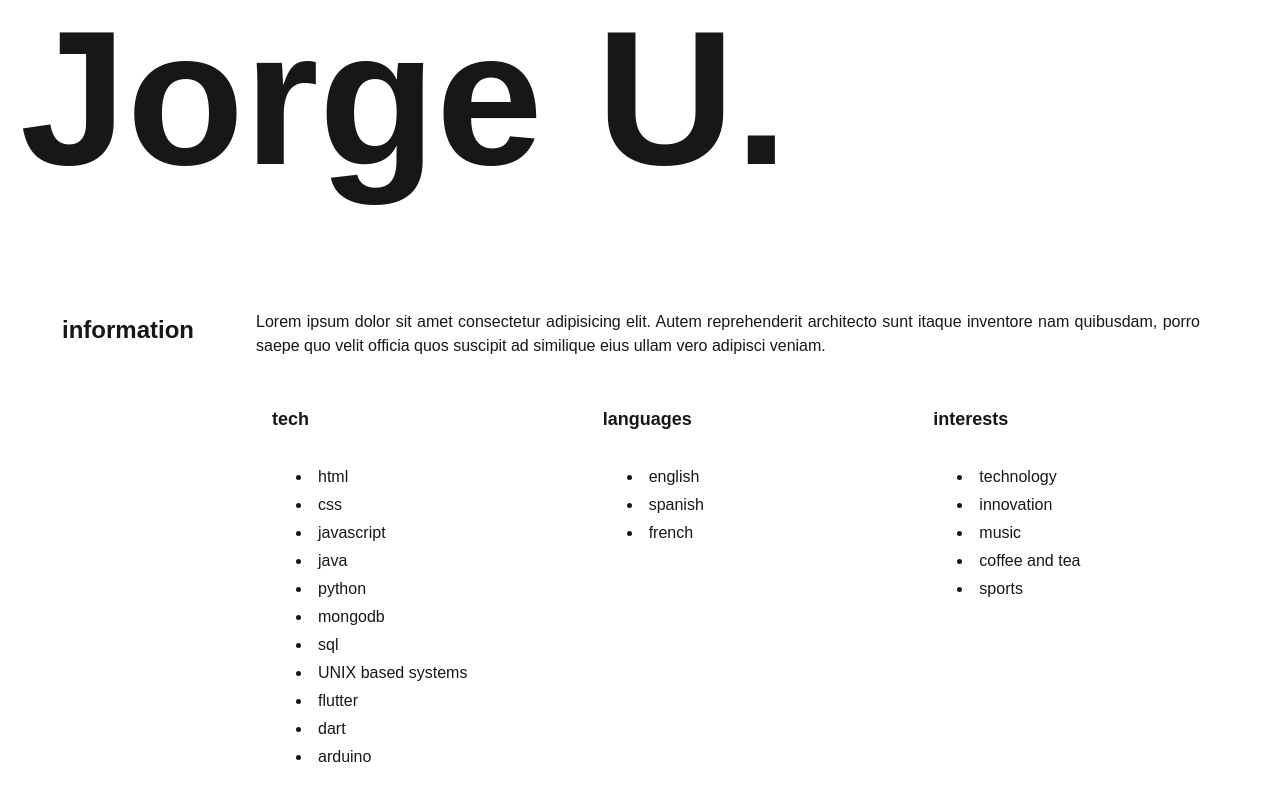
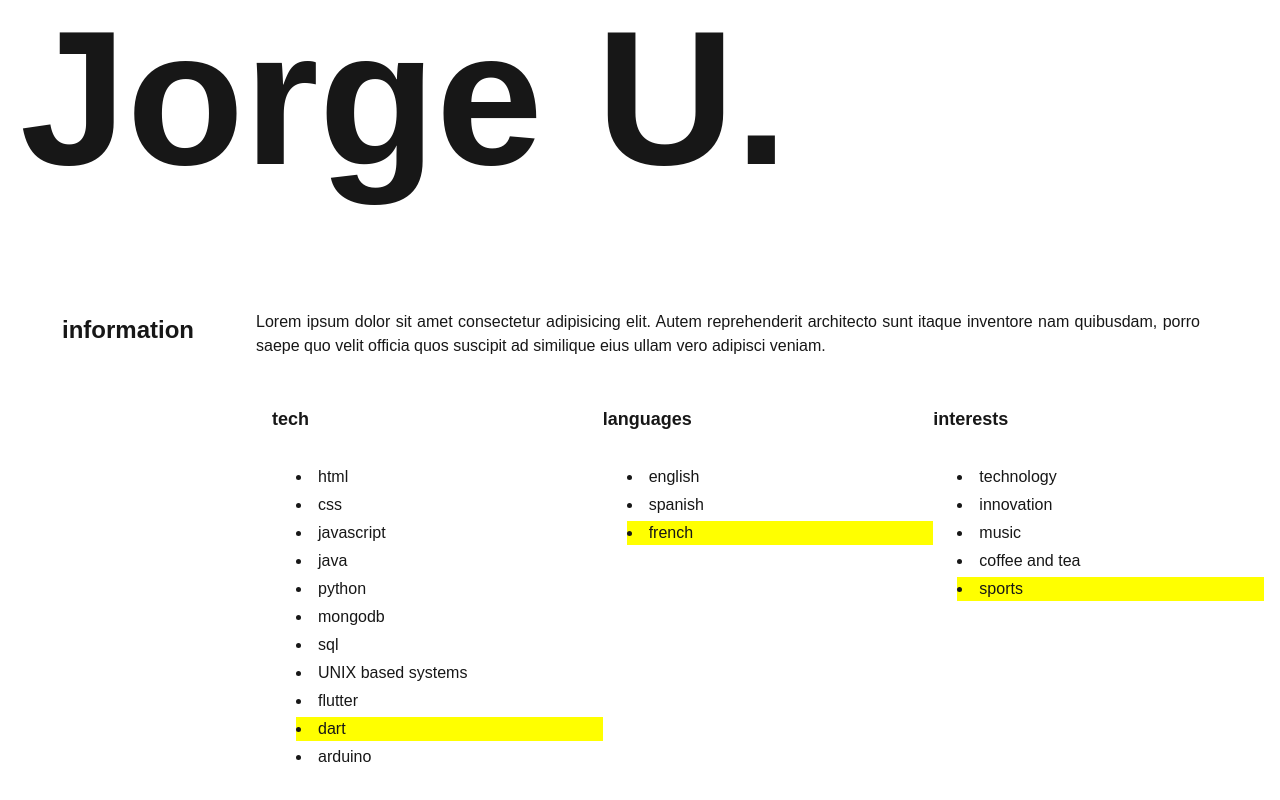
Before and after one commit to Deghim/CoolWebPage, a Next.js app in the folder cool-webpage/: page /userx in a window 1280 px wide. Shown: the part 586-1386 px from the top of the page. Built offline with nearby package versions, Linux system fonts and the light colour scheme.

Commit message:
Random highlighted word

```diff
--- a/cool-webpage/src/app/userx/components/sectionInf.tsx
+++ b/cool-webpage/src/app/userx/components/sectionInf.tsx
@@ -1,5 +1,5 @@
 'use client';
-import React, { CSSProperties } from 'react';
+import React, { CSSProperties, useEffect, useState } from 'react';
 
 interface SectionInformationProps {
     information: string;
@@ -8,6 +8,14 @@ interface SectionInformationProps {
 }
 
 export default function SectionInformation({ information, bulletTitle, bulletPoints }: SectionInformationProps) {
+    const [highlightIndexes, setHighlightIndexes] = useState<number[]>([]);
+
+    useEffect(() => {
+        setHighlightIndexes(
+            bulletPoints.map(pts => pts.length > 1 ? Math.floor(Math.random() * pts.length) : Math.random() > 0.5 ? 0 : -1)
+        );
+    }, [bulletPoints]);
+
 
     const infoStyle: CSSProperties = {
         textAlign: 'justify',
@@ -40,18 +48,20 @@ export default function SectionInformation({ information, bulletTitle, bulletPoi
                 {information}
             </div>
             <div style={gridStyle}>
-                {bulletPoints.map((pts, i) => (
+                {bulletPoints.map((pts, i) => {
+                    return (
                         <div key={i}>
                             <h2 style={titleStyle}>{bulletTitle[i]}</h2>
                             <ul style={listStyle}>
-                            {pts.map((item, ii) => (
-                                <li key={ii} style={{ marginBottom: '0.25rem' }}>
+                                {pts.map((item, ii) =>
+                                    <li key={ii} style={{ marginBottom: '0.25rem', background: ii == highlightIndexes[i] ? "yellow" : "" }}>
                                         {item}
                                     </li>
-                            ))}
+                                )}
                             </ul>
                         </div>
-                ))}
+                    )
+                })}
             </div>
         </div>
     );
```
Lines whose indentation alone changed are shown as unchanged.
